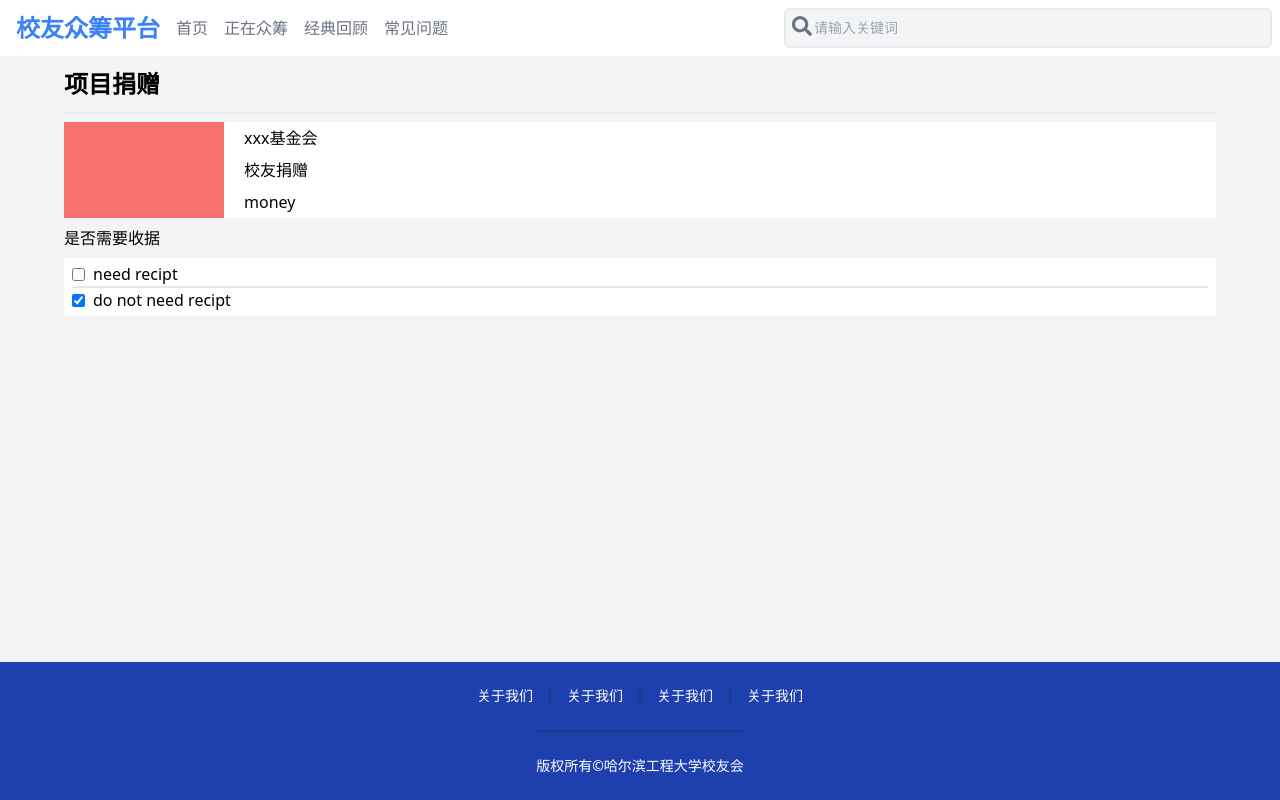
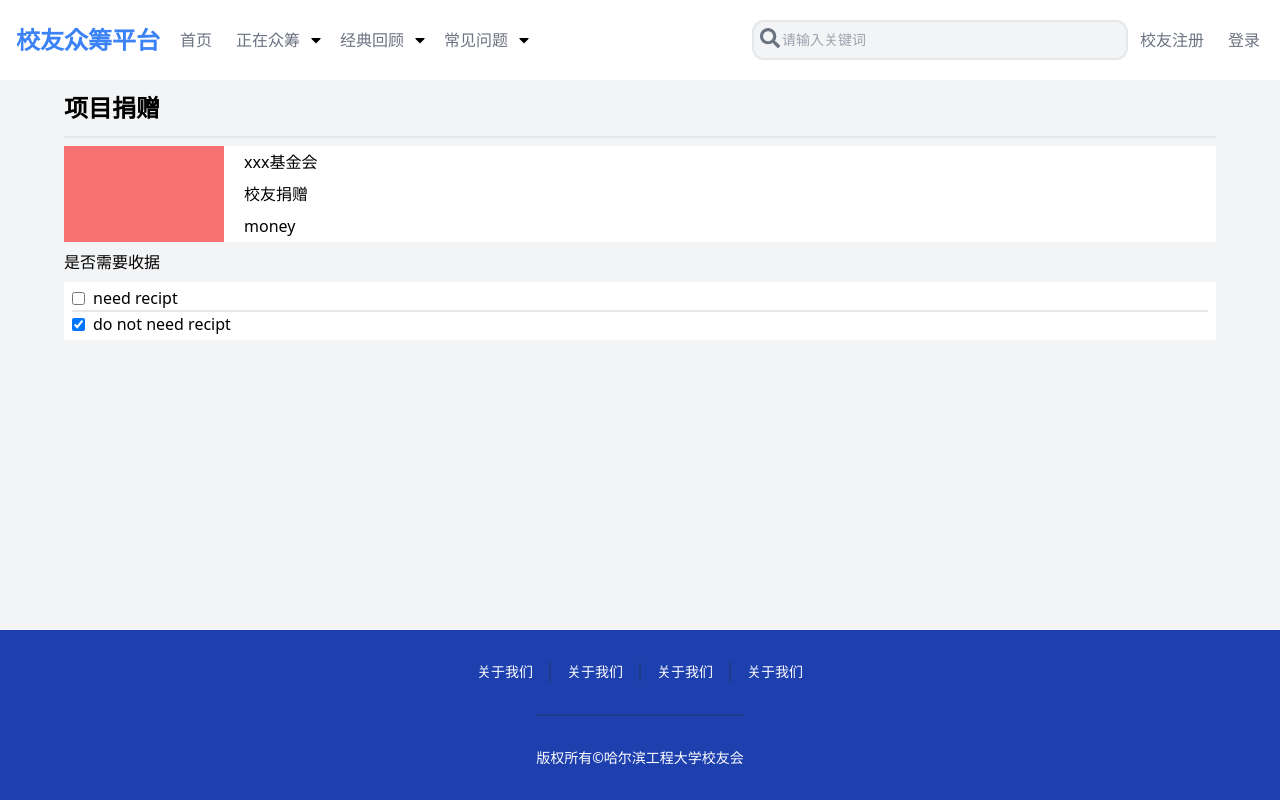
Before and after one commit to SikeX/donate-web, a React (Create React App) app: page /order in a window 1280 px wide. Built offline with nearby package versions, Linux system fonts and the light colour scheme.

Commit message:
feat: add nav dropdown UI

```diff
--- a/package.json
+++ b/package.json
@@ -4,6 +4,7 @@
   "private": true,
   "dependencies": {
     "@craco/craco": "^6.2.0",
+    "@szhsin/react-menu": "^2.0.0",
     "@tailwindcss/postcss7-compat": "^2.2.7",
     "@testing-library/jest-dom": "^5.14.1",
     "@testing-library/react": "^11.2.7",
--- a/src/component/Footer.js
+++ b/src/component/Footer.js
@@ -8,13 +8,13 @@ const FootItem = ({title}) => {
 const Footer = () => {
     return (
         <div className='flex flex-col w-full bg-blue-800 divide-y-2 divide-blue-900 text-white text-sm'>
-            <div className='flex divide-x-2 divide-blue-900 justify-center py-6'>
+            <div className='flex divide-x-2 divide-blue-900 justify-center py-8'>
                 <FootItem title='关于我们' />
                 <FootItem title='关于我们' />
                 <FootItem title='关于我们' />
                 <FootItem title='关于我们' />
             </div>
-            <div className='py-6 mx-auto'>
+            <div className='py-8 mx-auto'>
                 版权所有©哈尔滨工程大学校友会
             </div>
         </div>
--- a/src/component/Nav.js
+++ b/src/component/Nav.js
@@ -1,26 +1,47 @@
-import { FaSearch } from 'react-icons/fa'
+import { FaSearch, FaCaretDown } from 'react-icons/fa'
 
-const NavItem = ({title}) => {
+const MenuItem = ({name}) => {
     return (
-        <span className='hidden md:inline-block px-2 text-gray-500 hover:text-blue-500 cursor-pointer my-auto'>{title}</span>
+        <div className='px-3 py-1 pr-8'>{name}</div>
+    )
+}
+
+const NavItem = ({title, menu}) => {
+    return (
+        <div className='menu hidden md:inline-block relative my-auto px-1'>
+            <div className='flex'>
+                <span className=' px-2 text-gray-500 hover:text-blue-500 cursor-pointer '>{title}
+                </span>
+                {menu && <FaCaretDown className='my-auto' />}
+            </div>
+
+            {menu &&
+            <div className='menuItem absolute block left-1 top-8 bg-white border shadow-md rounded-md min-w-full py-1 opacity-0' style={{zIndex:10002}}>
+                <MenuItem name='haha' />
+                <MenuItem name='haha' />
+                <MenuItem name='hahaaaaaaa' />
+            </div>}
+        </div>
     )
 }
 
 const Nav = () => {
     return (
-        <div className='flex shadow-sm w-full px-2'>
-            <div className='hidden md:block text-blue-500 text-2xl font-bold my-auto px-2 py-3'>校友众筹平台</div>
-            <NavItem title='首页' />
-            <NavItem title='正在众筹' />
-            <NavItem title='经典回顾' />
-            <NavItem title='常见问题' />
+        <div className='flex shadow-sm w-full px-2 py-5'>
+            <div className='hidden md:block text-blue-500 text-2xl font-bold my-auto px-2'>校友众筹平台</div>
+            <NavItem title='首页' menu={false} />
+            <NavItem title='正在众筹' menu={true} />
+            <NavItem title='经典回顾' menu={true} />
+            <NavItem title='常见问题' menu={true} />
             <div className='hidden md:inline-block md:flex-grow'></div>
-            <form className='flex-grow md:w-40 flex py-2'>
-                <span className='absolute text-gray-500 text-xl py-2 pl-2'>
+            <form className='flex-grow md:w-40 flex'>
+                <span className='absolute text-gray-500 text-xl pl-2 py-2'>
                     <FaSearch />
                 </span>
-                <input className='w-full border-2 px-3 py-2 pl-7 text-sm bg-gray-100 focus:bg-white focus:outline-none focus:ring-1 focus-blue rounded-md transition duration-700 ease-in-out' placeholder='请输入关键词' />
+                <input className='w-full border-2 px-3 py-2 pl-7 text-sm bg-gray-100 focus:bg-white focus:outline-none focus:ring-1 focus-blue rounded-xl transition duration-700 ease-in-out' placeholder='请输入关键词' />
             </form>
+            <NavItem title='校友注册' menu={false} />
+            <NavItem title='登录' menu={false} />
         </div>
     )
 }
--- a/src/component/donateClass.js
+++ b/src/component/donateClass.js
@@ -9,7 +9,7 @@ const DonateClass = ({name}) => {
                 <Link to='/donate'><button className='hover:underline'>more>></button></Link>
             </div>
             <div className='bg-blue-700 w-full h-1'></div>
-            <div className='w-full flex flex-col lg:flex-row justify-start lg:justify-center space-y-2 lg:space-x-6 py-1'>
+            <div className='w-full flex flex-col lg:flex-row justify-start lg:justify-center space-y-2 lg:space-x-6 xl:space-x-8 py-1'>
                 <DonateItem tag={true} title='研究生毕业捐赠' />
                 <DonateItem tag={true} title='研究生毕业捐赠' />
                 <DonateItem tag={true} title='研究生毕业捐赠' />
--- a/src/component/donateItem.js
+++ b/src/component/donateItem.js
@@ -26,19 +26,19 @@ const DonateItem = ({tag, title}) => {
 
     return (
         <div className={test}>
-            <div className='w-1/3 lg:w-full lg:h-44 bg-red-200 rounded-t-md'></div>
-            <div className='flex flex-col divide-y-2 divide-dotted w-2/3 lg:w-full flex-grow'>
-                <div className='flex flex-col py-1 px-4'>
+            <div className='w-1/3 lg:w-full h-0 pb-1/3 lg:pb-full bg-red-200 rounded-t-md'></div>
+            <div className='flex flex-col divide-y-2 divide-dotted justify-between w-2/3 lg:w-full flex-grow md:py-3'>
+                <div className='flex flex-col px-4'>
                     <div className='text-gray-400 text-sm'>筹集中</div>
                     <Link to={{ pathname:'/donate/haha' }}>
-                    <div className='py-2 hover:underline' >{title}</div>
-                    <div className='text-gray-500 text-xs md:break-all md:h-auto truncate md:overflow-clip md:whitespace-normal md:py-2'>
+                    <div className='md:py-2 hover:underline font-bold' >{title}</div>
+                    <div className='hidden md:block text-gray-500 text-xs md:break-all md:h-auto truncate md:overflow-clip md:whitespace-normal md:py-2 lg:pb-6'>
                         这里是一些介绍性的文本，这里是一些介绍性的文本，这里是一些介绍性的文本，这里是一些介绍性的文本，这里是一些介绍性的文本。
                     </div>
                     </Link>
                 </div>
 
-                <div className='flex flex-col px-3 py-2 space-y-1 text-sm md:py-4'>
+                <div className='flex flex-col px-3 py-2 space-y-1 text-sm md:py-4 lg:py-6'>
                     <div className='flex space-x-1 justify-start items-center'>
                         <span className='font-bold'>￥{toMoney(raised)}</span>
                         <span className='text-gray-500 text-xs'>已筹</span>
--- a/src/component/mySlider.js
+++ b/src/component/mySlider.js
@@ -8,9 +8,14 @@ const SliderItem = ({name}) => {
 
     const headStyle = 'w-full mx-auto h-80 md:h-96 text-white text-2xl ' + color
 
+    const heightStyle = {
+      height: 0,
+      paddingBottom: '40%',
+    }
+
 
     return (
-        <div className={headStyle}>
+        <div className={headStyle} style={heightStyle}>
             {name}
         </div>
     )
@@ -40,7 +45,7 @@ const MySlider = () => {
 
     return (
         <Carousel className='w-full'
-            swipeable={false}
+            swipeable={true}
             showDots={true}
             responsive={responsive}
             infinite={true}
@@ -48,6 +53,7 @@ const MySlider = () => {
             autoPlaySpeed={5000}
             customTransition='all .5 linear'
             transitionDuration={500}
+            removeArrowOnDeviceType={["tablet", "mobile"]}
         >
             {headImg.map(item => <SliderItem name={item} /> )}
         </Carousel>
--- a/src/index.css
+++ b/src/index.css
@@ -10,6 +10,10 @@
     animation-play-state: paused
 }
 
+.menu:hover .menuItem {
+    opacity: 100;
+}
+
 @keyframes wordsloop {
     0% {
         transform: translateX(100%);
--- a/src/page/Order.js
+++ b/src/page/Order.js
@@ -1,6 +1,31 @@
 import Footer from "../component/Footer"
 import Head from "../component/Head"
 import Nav from "../component/Nav"
+
+const Info = () => {
+    return (
+        <div className='w-full bg-white flex flex-col'>
+            <div className='flex'>
+                <span>name:</span>
+                <form>
+                    <input />
+                </form>
+                <div>
+                    <input type='checkbox' id='sir' />
+                    <label for='sir'>sir</label>
+                </div>
+                <div>
+                    <input type='checkbox' id='woman' />
+                    <label for='woman'>woman</label>
+                </div>
+                <div>
+                    <input type='checkbox' id='nameHidden' />
+                    <label for='nameHidden'>匿名</label>
+                </div>
+            </div>
+        </div>
+    )
+}
 
 const Order = (props) => {
     console.log(props.match.params.name)
--- a/src/page/home.js
+++ b/src/page/home.js
@@ -14,10 +14,10 @@ const Home = () => {
                 <Nav />
                 <MySlider />
             </div>
-            <div className='my-4 px-1 md:px-8 lg:px-12 w-full'>
+            <div className='my-4 px-1 md:px-12 lg:px-16 w-full'>
                 <Thanks />
             </div>
-            <div className='w-full flex flex-col px-1 md:px-8 lg:px-12 space-y-3 py-1'>
+            <div className='w-full flex flex-col px-1 md:px-12 lg:px-16 space-y-3 py-1'>
                 <DonateClass name='菁菁校园' />
                 <DonateClass name='人才培养' />
             </div>
--- a/tailwind.config.js
+++ b/tailwind.config.js
@@ -3,6 +3,10 @@ module.exports = {
     darkMode: false, // or 'media' or 'class'
     theme: {
       extend: {
+        padding: {
+          '1/3': '33.33%',
+          'full': '100%'
+        },
         transitionProperty: {
           'width': 'width'
         },
```
Also changed, not shown: 2 other files (tests, documents, lock files or other folders).
